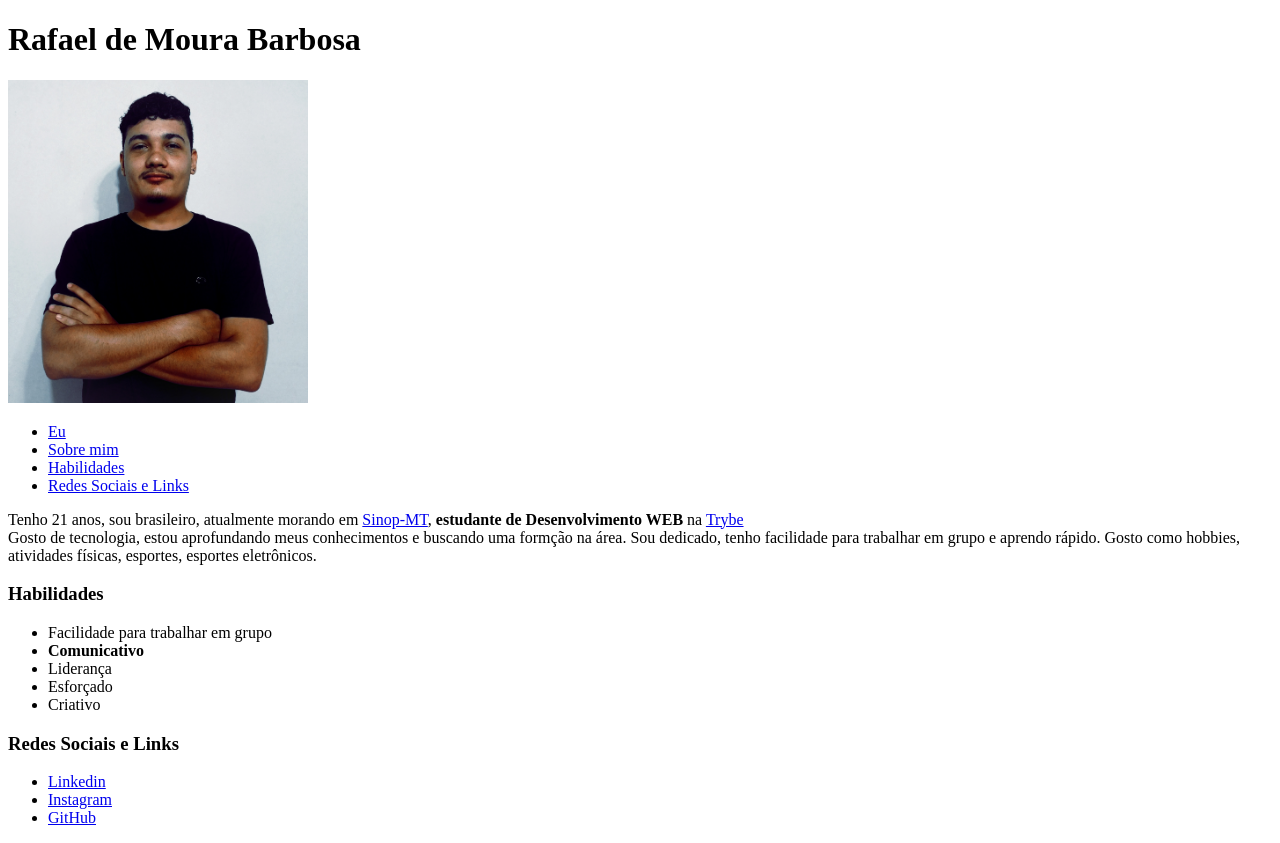
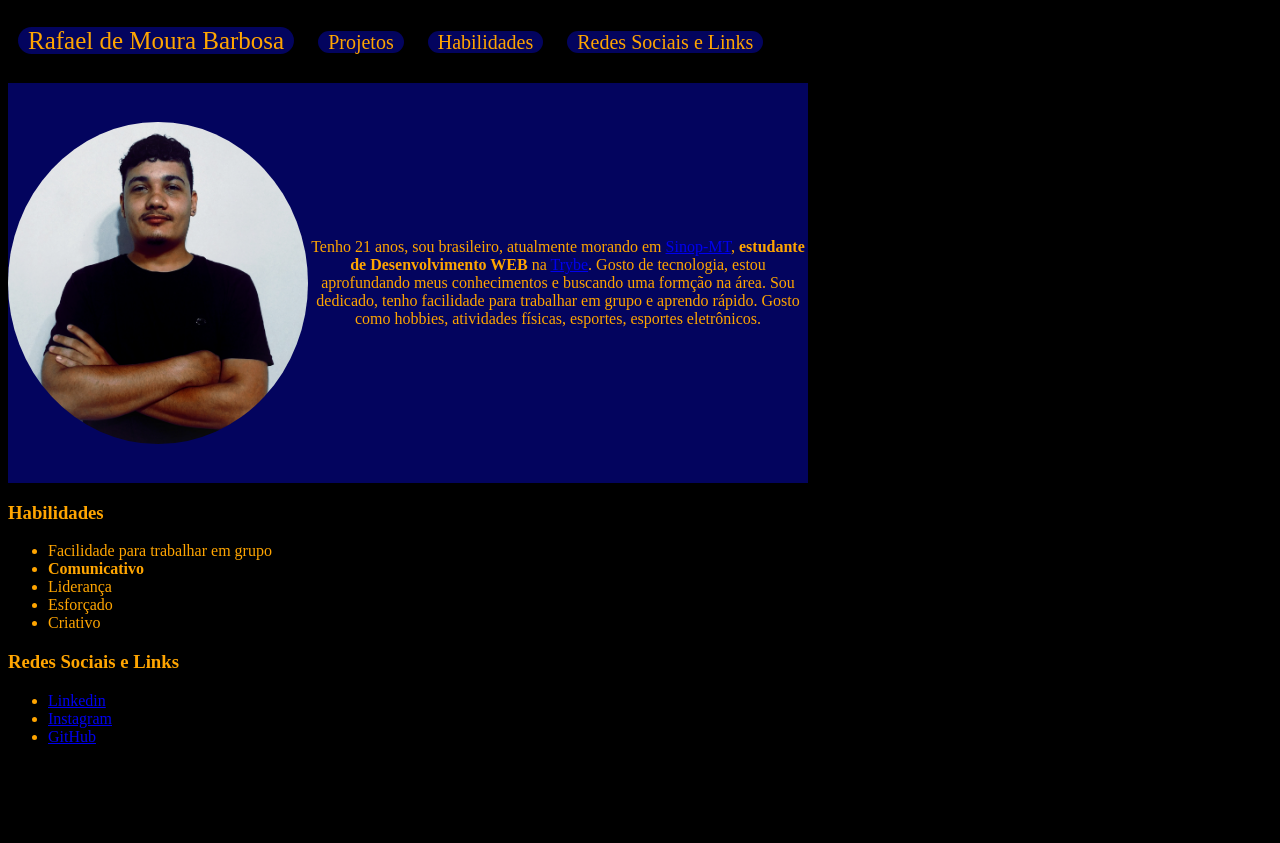
Before and after one commit to RafaelBarbosa2k/primeiro-portif-lio, a plain HTML site: page index.html in a window 1280 px wide. Drawn offline with Linux system fonts and the light colour scheme.

Commit message:
css externo e alteraçoes no layout da pagina

```diff
--- a/index.html
+++ b/index.html
@@ -5,16 +5,12 @@
     <meta http-equiv="X-UA-Compatible" content="IE=edge">
     <meta name="viewport" content="width=device-width, initial-scale=1.0">
     <title>Portifólio Rafael Barbosa</title>
+    <link rel="stylesheet" href="style.css">
 </head>
-<body><h1>Rafael de Moura Barbosa</h1>
-    <img id="ft" src="imagens/foto rafael.jpg" alt="Foto Rafael" width="300">
-    <ul>
-        <li><a href="#ft">Eu</a></li>
-        <li><a href="#Sbm">Sobre mim</a></li>
-        <li><a href="#hblt">Habilidades</a></li>
-        <li><a href="#rsl">Redes Sociais e Links</a></li>
-    </ul>
-        <p id="Sbm">Tenho 21 anos, sou brasileiro, atualmente morando em <a href="https://www.google.com/search?gs_ssp=eJzj4tTP1TewTKq0MDFg9GItzszLLwAALl0FOA&q=sinop&oq=sinop&aqs=chrome.1.69i57j46i433i512j69i59l2j46i175i199i512j0i131i433i512j0i433i512j0i512l3.2989j0j7&sourceid=chrome&ie=UTF-8" target="_blank">Sinop-MT</a>, <strong>estudante de Desenvolvimento WEB</strong> na <a href="https://www.betrybe.com/" target="_blank">Trybe</a> <br> Gosto de tecnologia, estou aprofundando meus conhecimentos e buscando uma formção na área. Sou dedicado, tenho facilidade para trabalhar em grupo e aprendo rápido. Gosto como hobbies, atividades físicas, esportes, esportes eletrônicos.</p>
+<body><p><span id="name">Rafael de Moura Barbosa</span> <span class="botão">Projetos</span> <span class="botão">Habilidades</span> <span class="botão">Redes Sociais e Links</span></p>
+    <div id="eu"><img id="ft" src="imagens/foto rafael.jpg" alt="Foto Rafael" width="300">
+        <p>Tenho 21 anos, sou brasileiro, atualmente morando em <a href="https://www.google.com/search?gs_ssp=eJzj4tTP1TewTKq0MDFg9GItzszLLwAALl0FOA&q=sinop&oq=sinop&aqs=chrome.1.69i57j46i433i512j69i59l2j46i175i199i512j0i131i433i512j0i433i512j0i512l3.2989j0j7&sourceid=chrome&ie=UTF-8" target="_blank">Sinop-MT</a>, <strong>estudante de Desenvolvimento WEB</strong> na <a href="https://www.betrybe.com/" target="_blank">Trybe</a>. Gosto de tecnologia, estou aprofundando meus conhecimentos e buscando uma formção na área. Sou dedicado, tenho facilidade para trabalhar em grupo e aprendo rápido. Gosto como hobbies, atividades físicas, esportes, esportes eletrônicos.</p>
+    </div>
         <h3 id="hblt">Habilidades</h3>
         <ul>
             <li>Facilidade para trabalhar em grupo</li>
--- /dev/null
+++ b/style.css
@@ -0,0 +1,41 @@
+body {
+    background-color: black;
+    color: orange;
+    width: 800px;
+    height: 800px;
+}
+.botão {
+    color: orange;
+    margin: 10px;
+    background-color: #03045e;
+    width: 400px;
+    height: 50px;
+    border-radius: 20px;
+    font-size: 20px;
+    text-align: center;
+    line-height: 50px;
+    padding-inline: 10px;
+}
+#name {
+    color: orange;
+    margin: 10px;
+    background-color: #03045e;
+    width: 800px;
+    height: 200px;
+    border-radius: 20px;
+    font-size: 25px;
+    text-align: center;
+    line-height: 50px;
+    padding-inline: 10px;
+}
+#eu{
+    display: inline-flex;
+    align-items: center;
+    background-color: #03045e;
+    height: 400px;
+    text-align: center;
+}
+#ft {
+    border-radius: 50%;
+
+}
```
